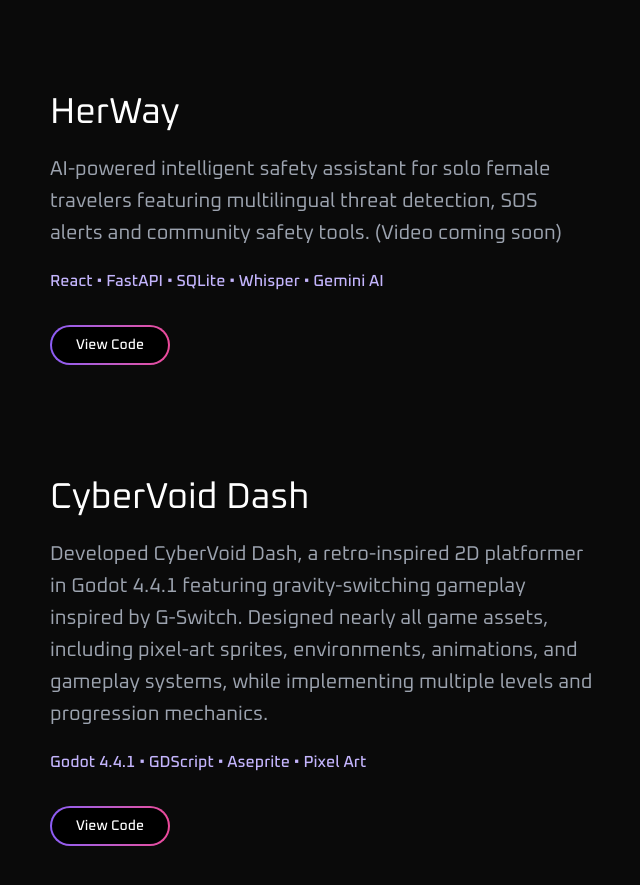
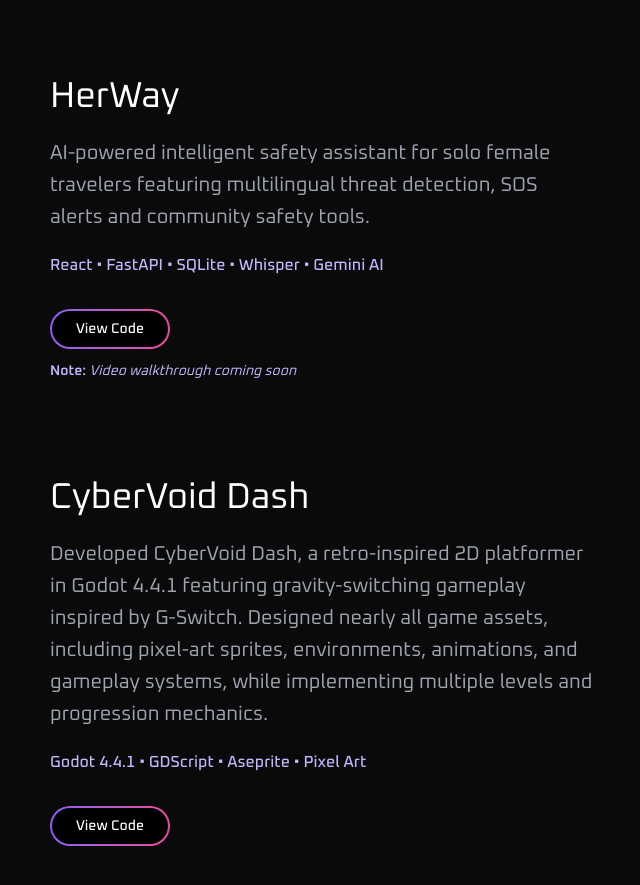
Before and after one commit to SphurtiD/portfolio, a Next.js app: page /projects in a window 1280 px wide. Shown: the part 1420-2305 px from the top of the page, without its empty margins (14-654 px from the left). Built offline with nearby package versions, Linux system fonts and the light colour scheme.

Commit message:
herway note added

```diff
--- a/app/projects/page.tsx
+++ b/app/projects/page.tsx
@@ -31,11 +31,11 @@
 
       <ProjectCard
         title="HerWay"
-        description="AI-powered intelligent safety assistant for solo female travelers featuring multilingual threat detection, SOS alerts and community safety tools. (Video coming soon)"
+        description="AI-powered intelligent safety assistant for solo female travelers featuring multilingual threat detection, SOS alerts and community safety tools."
         stack="React • FastAPI • SQLite • Whisper • Gemini AI"
         github="https://drive.google.com/drive/folders/15PFEx96CA95WZVL6uSfkVNR3sCt58CBA?usp=sharing"
         video="https://www.youtube.com/embed/..."
-        note=""
+        note="Video walkthrough coming soon"
       />
 
       <ProjectCard
```
